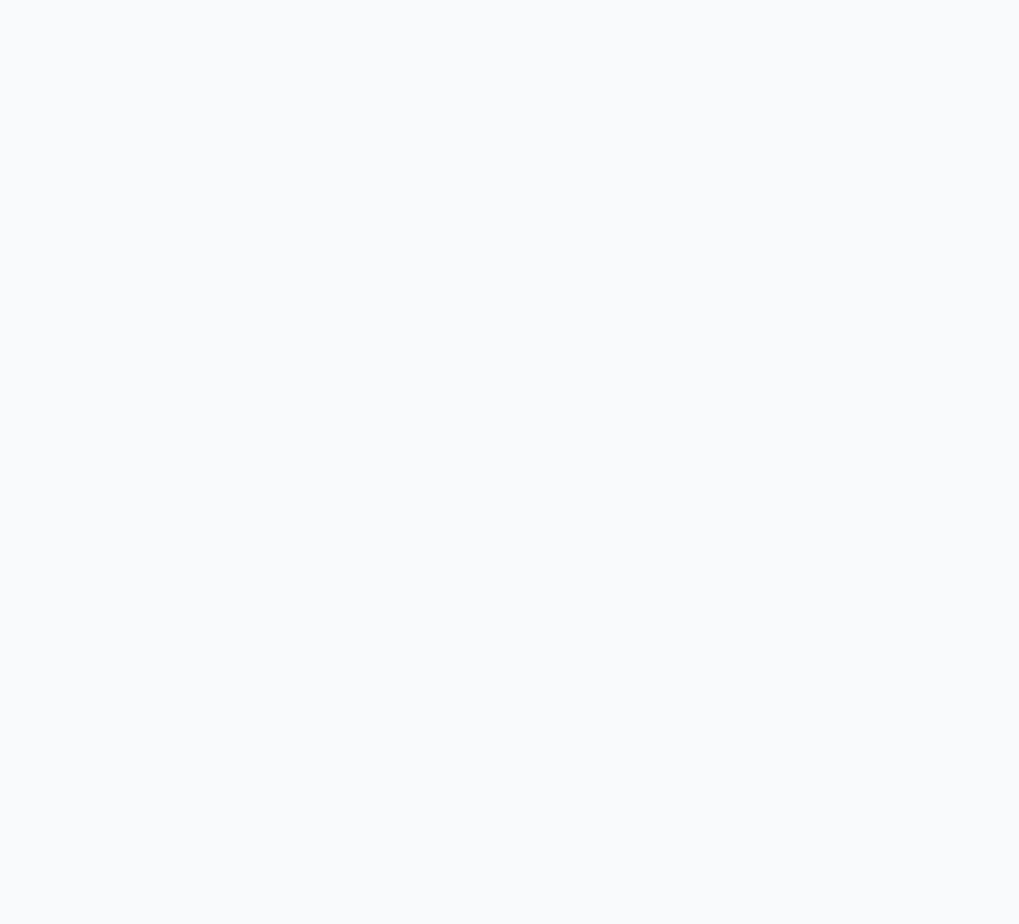
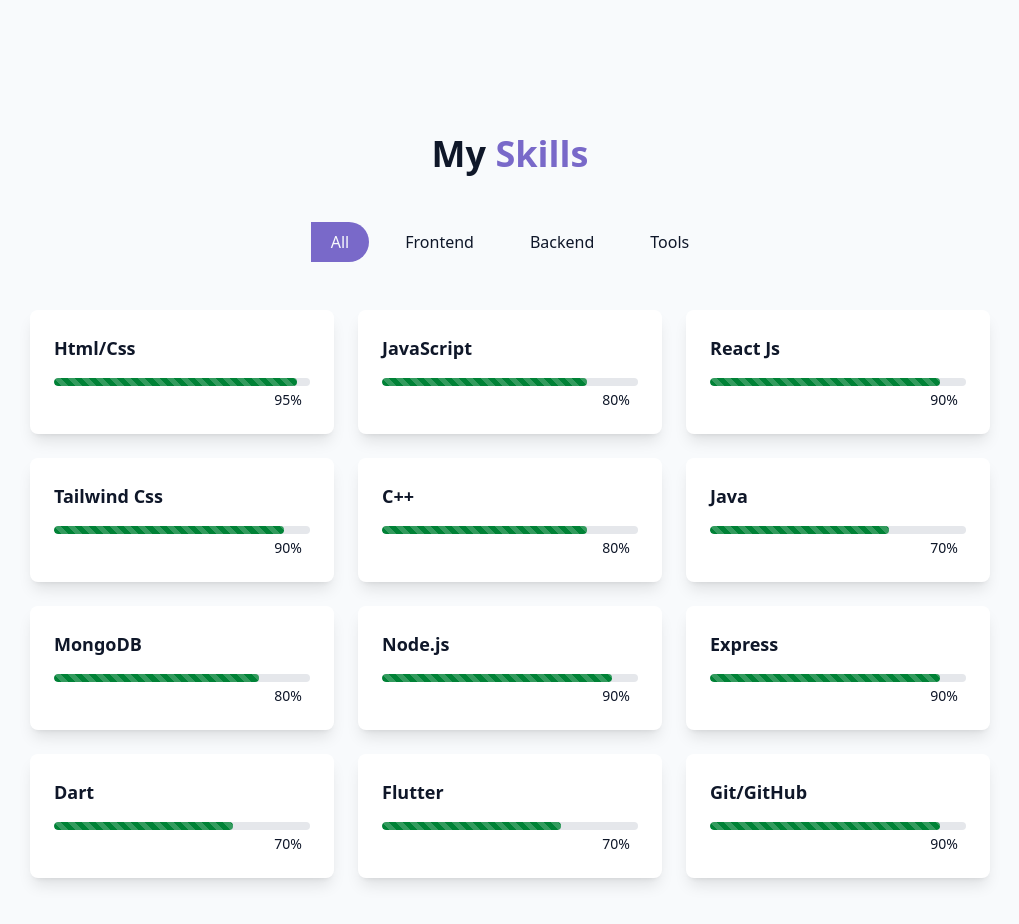
Before and after one commit to nounthanith/portfolio, a React (Vite) app: page / in a window 1280 px wide. Shown: the part 1540-2464 px from the top of the page, without its empty margins (130-1149 px from the left). Before the commit the page ends 1578 px from the top, so only its background shows below. Built offline with nearby package versions, Linux system fonts and the light colour scheme.

Commit message:
update skill

```diff
--- a/src/components/AboutSection.jsx
+++ b/src/components/AboutSection.jsx
@@ -1,4 +1,5 @@
-import { Badge, Code, ShoppingBag } from "lucide-react";
+import { Code, ShoppingBag } from "lucide-react";
+import cv from "./../../public/docs/Cv.pdf";
 
 export const AboutSection = () => {
   return (
@@ -27,7 +28,8 @@
                 Get In Touch
               </a>
               <a
-                href="#contact"
+                href={cv}
+                download={cv}
                 className="px-6 py-2 rounded-full border border-primary text-primary hover:bg-primary/10 transition-colors duration-300"
               >
                 Download CV
--- a/src/components/Navbar.jsx
+++ b/src/components/Navbar.jsx
@@ -5,7 +5,7 @@
 const navItems = [
   { name: "Home", href: "#hero" },
   { name: "About", href: "#about" },
-  { name: "Skill", href: "#hero" },
+  { name: "Skill", href: "#skill" },
   { name: "Project", href: "#project" },
   { name: "Contact", href: "#contact" },
 ];
--- /dev/null
+++ b/src/components/SkillSection.jsx
@@ -0,0 +1,80 @@
+import { useState } from "react";
+import { cn } from "../lib/utils";
+
+const skills = [
+  { name: "Html/Css", level: 95, category: "frontend" },
+  { name: "JavaScript", level: 80, category: "frontend" },
+  { name: "React Js", level: 90, category: "frontend" },
+  { name: "Tailwind Css", level: 90, category: "frontend" },
+
+  { name: "C++", level: 80, category: "backend" },
+  { name: "Java", level: 70, category: "backend" },
+  { name: "MongoDB", level: 80, category: "backend" },
+  { name: "Node.js", level: 90, category: "backend" },
+  { name: "Express", level: 90, category: "backend" },
+
+  { name: "Dart", level: 70, category: "frontend" },
+  { name: "Flutter", level: 70, category: "frontend" },
+
+  { name: "Git/GitHub", level: 90, category: "tools" },
+];
+// console.table(skills);
+
+const categories = ["all", "frontend", "backend", "tools"];
+
+export const SkillSection = () => {
+  const [activeCategory, setActiveCategory] = useState("all");
+  const filteredskills = skills.filter(
+    (skill) => activeCategory === "all" || skill.category === activeCategory
+  );
+  return (
+    <section id="skill" className="py-24 px-4 relative bg-secondary/30">
+      <div className="container mx-auto max-w-5xl">
+        <h2 className="text-3xl md:text-4xl font-bold mb-12 text-center">
+          My <span className="text-primary">Skills</span>
+        </h2>
+
+        <div className="flex flex-wrap justify-center gap-4 mb-12">
+          {categories.map((category, key) => (
+            <button
+              onClick={() => setActiveCategory(category)}
+              key={key}
+              className={cn(
+                "px-5 py-2 rounded-r-full transition-colors duration-300 capitalize",
+                activeCategory === category
+                  ? "bg-primary text-primary-foreground"
+                  : "bg-secondary/70 text-foreground hover:bg-secondary"
+              )}
+            >
+              {category}
+            </button>
+          ))}
+        </div>
+
+        <div className="grid grid-cols-1 sm:grid-cols-2 lg:grid-cols-3 gap-6">
+          {filteredskills.map((skill, key) => (
+            <div
+              key={key}
+              className="bg-card p-6 rounded-lg card-hover shadow-lg"
+            >
+              <div className="text-left mb-4">
+                <h3 className="font-semibold text-lg">{skill.name}</h3>
+              </div>
+              <div className="w-full bg-gray-200 h-2 rounded-full overflow-hidden relative">
+                <div
+                  className="bg-green-700 h-2 rounded-full relative overflow-hidden"
+                  style={{ width: `${skill.level}%` }}
+                >
+                  <div className="absolute inset-0 bg-[repeating-linear-gradient(45deg,transparent,transparent_5px,white_5px,white_10px)] opacity-20" />
+                </div>
+              </div>
+              <div className="text-end mr-2 mt-1 text-sm text-muted-foreground">
+                <span>{skill.level}%</span>
+              </div>
+            </div>
+          ))}
+        </div>
+      </div>
+    </section>
+  );
+};
--- a/src/components/ThemeToggle.jsx
+++ b/src/components/ThemeToggle.jsx
@@ -30,7 +30,7 @@
     <button
       onClick={toggleTheme}
       className={cn(
-        "fixed max-sm:flex max-sm:top-7 max-sm:right-3 top-5 right-5 z-50 rounded-full transition-colors duration-300 cursor-pointer",
+        "fixed max-sm:flex max-sm:top-7 max-sm:right-3 top-6 right-5 z-50 rounded-full transition-colors duration-300 cursor-pointer",
         "focus:outline-hidden"
       )}
     >
--- a/src/pages/Home.jsx
+++ b/src/pages/Home.jsx
@@ -1,6 +1,7 @@
 import { AboutSection } from "../components/AboutSection"
 import { HeroSection } from "../components/HeroSection"
 import { Navbar } from "../components/Navbar"
+import { SkillSection } from "../components/SkillSection"
 import { StarBackground } from "../components/StarBackground"
 import { ThemeToggle } from "../components/ThemeToggle"
 
@@ -20,6 +21,7 @@
             <main>
                 <HeroSection />
                 <AboutSection />
+                <SkillSection />
             </main>
             {/* Footer */}
         </div>
```
Also changed, not shown: 1 other file (tests, documents, lock files or other folders).
